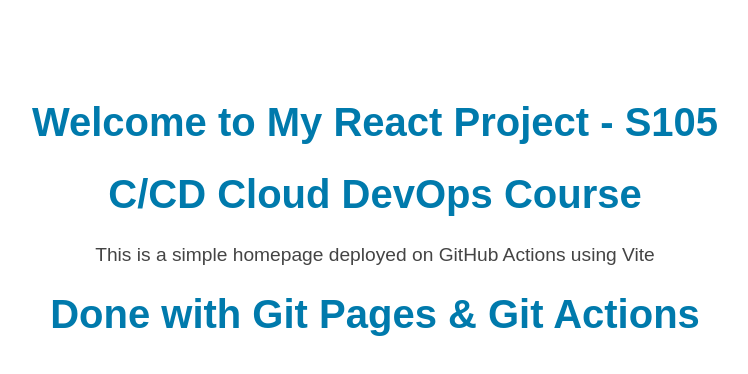
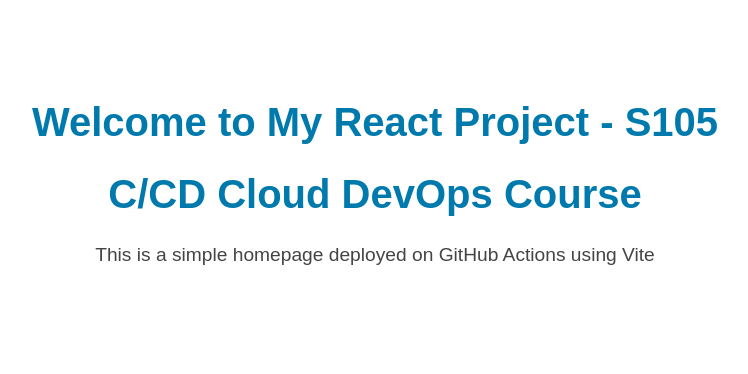
Before and after one commit to mounikav24/reactapp105-gitactions, a React (Vite) app: page / in a window 1280 px wide. Shown: the top 374 px of the page, without its empty margins (265-1013 px from the left). Built offline with nearby package versions, Linux system fonts and the light colour scheme.

Commit message:
Updated app.jsx file

```diff
--- a/src/App.jsx
+++ b/src/App.jsx
@@ -6,7 +6,7 @@
       <h1>Welcome to My React Project - S105</h1>
       <h1>C/CD Cloud DevOps Course</h1>
       <p>This is a simple homepage deployed on GitHub Actions using Vite</p>
-      <h1>Done with Git Pages & Git Actions</h1>
+      {/* <h1>Done with Git Pages & Git Actions</h1> */}
     </div>
   );
 }
```
